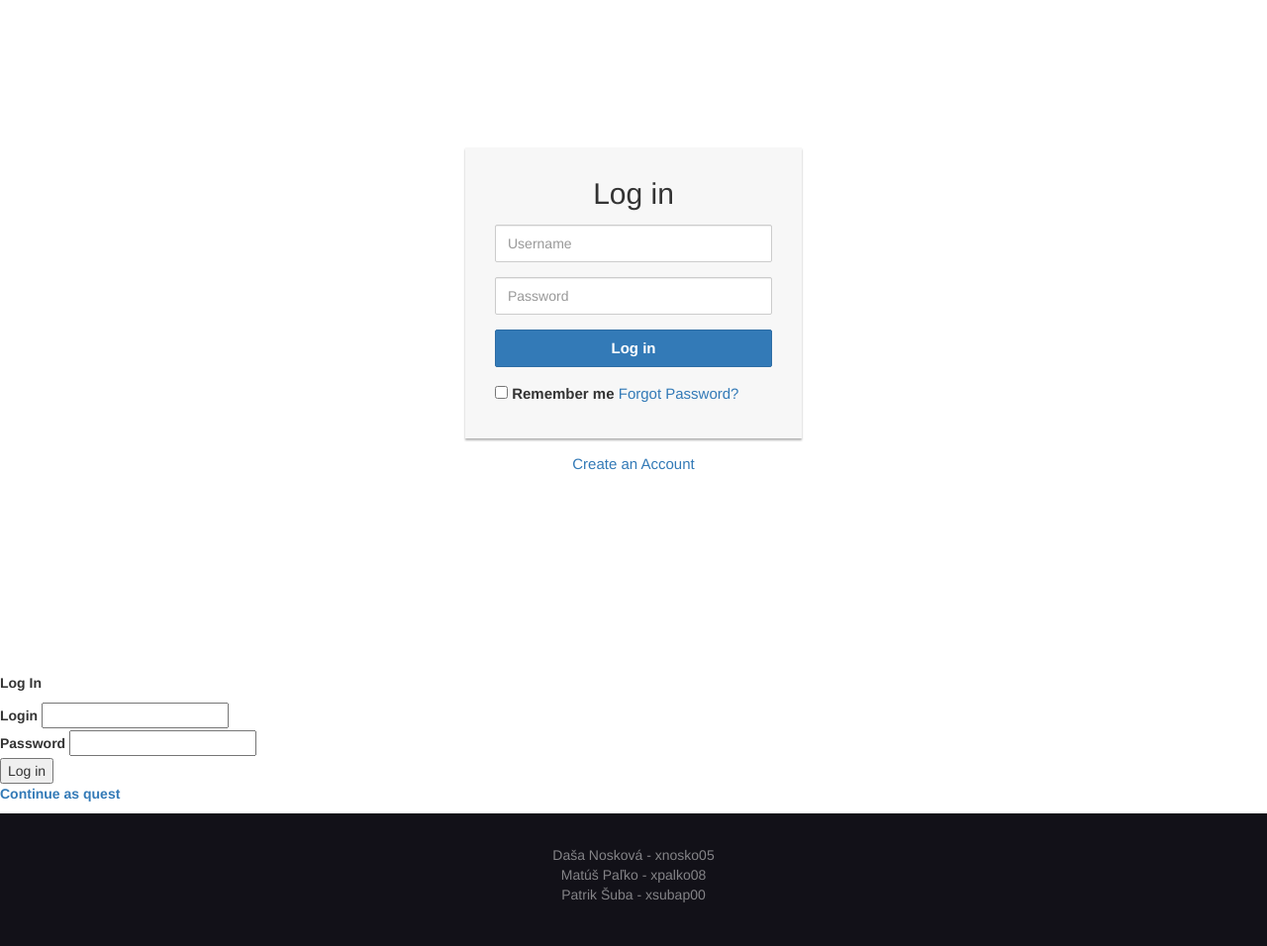
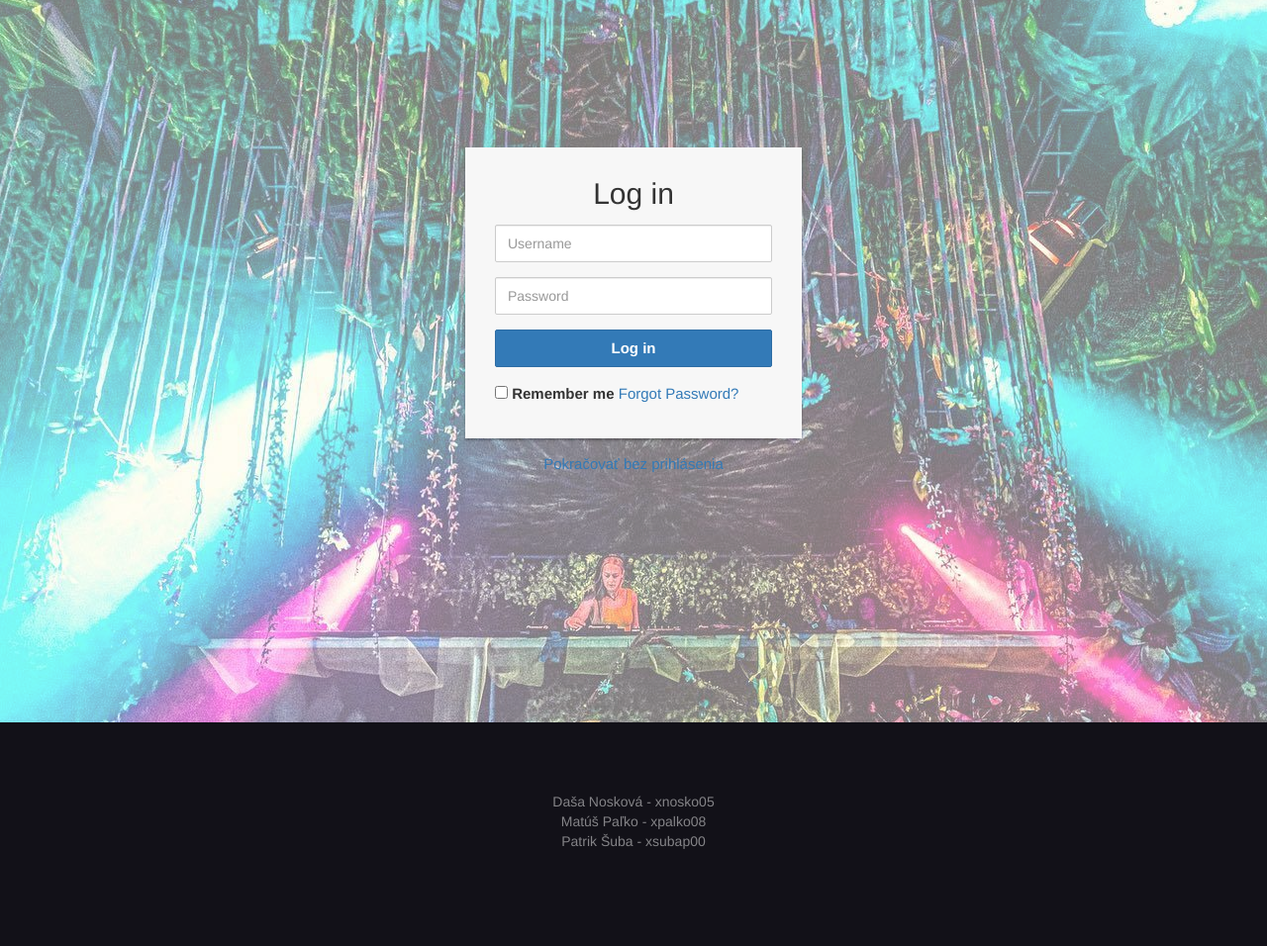
Before and after one commit to palko08/IIS20, a PHP site: page /signin.php in a window 1280 px wide. Shown: the part 51-1007 px from the top of the page at 99% size. After the commit the page ends 909 px from the top, so only its background shows below. Run offline with PHP 8.4, Linux system fonts and the light colour scheme.

Commit message:
sign in page

```diff
--- a/common.php
+++ b/common.php
@@ -11,10 +11,13 @@
 			<title>IIS Projekt 2020</title>
 			<meta name="viewport" content="width=device-width, initial-scale=1">
 			<link rel="stylesheet" href="https://maxcdn.bootstrapcdn.com/bootstrap/3.4.1/css/bootstrap.min.css">
+			<link rel="stylesheet" href="styling.css">
 			<script src="https://ajax.googleapis.com/ajax/libs/jquery/3.5.1/jquery.min.js"></script>
 		<script src="https://maxcdn.bootstrapcdn.com/bootstrap/3.4.1/js/bootstrap.min.js"></script>
 		</head>
 		<body>
+		<div id="page-container">
+          <div id="content-wrap">
   		<header>
 			<!-- Navigation bar -->
 		<nav class="navbar navbar-default navbar-fixed-top">
@@ -37,22 +40,13 @@
 	function make_footer()
 	{
 	?>
+	    </div>
 		<footer class="text-center">
            <p>Daša Nosková - xnosko05<br/>Matúš Paľko - xpalko08<br/>Patrik Šuba - xsubap00</p>
-        </footer>
+		</footer>
+		</div>
       </body>
-      <style>
-          .container-fluid{
-             background-color: rgb(18, 17, 24);
-             color: whitesmoke;
-          }
-          /* Add a dark background color to the footer */
-          footer {
-			background-color: rgb(18, 17, 24);;
-			color: rgba(245, 245, 245,0.5);
-			padding: 32px;
-          }
-     </style>
+
     </html>
 	<?php
 	}
--- a/index.php
+++ b/index.php
@@ -4,7 +4,7 @@
 	make_header();
  ?>
 
-<main>
+<main class="main">
 <!-- Carousel -->
 <div id="theCarousel" class="carousel slide" data-ride="carousel">
     <ol class="carousel-indicators">
--- a/login.php
+++ b/login.php
@@ -8,7 +8,7 @@ make_header();
 
 <?php
 
-$login = $_POST['login'];
+$login = $_POST['username'];
 $password = $_POST['password'];
 
 if (($login == 'subik' && $password == '123') || ($login == 'admin' && $password == '123')) {
--- a/signin.php
+++ b/signin.php
@@ -3,40 +3,25 @@
 
 	make_header();
  ?>
-
-<style>
-.login-form {
-    width: 340px;
-    margin: 200px auto;
-  	font-size: 15px;
-}
-.login-form form {
-    margin-bottom: 15px;
-    background: #f7f7f7;
-    box-shadow: 0px 2px 2px rgba(0, 0, 0, 0.3);
-    padding: 30px;
-}
-.login-form h2 {
-    margin: 0 0 15px;
-}
-.form-control, .btn {
-    min-height: 38px;
-    border-radius: 2px;
-}
-.btn {
-    font-size: 15px;
-    font-weight: bold;
-}
-</style>
-<body>
+ <?php
+ if (isset($_SESSION['user'])) {
+ 	echo 'Current user: <strong>' . $_SESSION['user'] . '</strong>';
+ 	echo '<p><a href="admin.php">Go to admin page</a>';
+ 	echo '<p><a href="logout.php">Logout</a>';
+ }
+ else {
+ 	?>
+<body class="signin">
 <div class="login-form">
-    <form action="/examples/actions/confirmation.php" method="post">
+    <form action="login.php" method="post">
         <h2 class="text-center">Log in</h2>
         <div class="form-group">
-            <input type="text" class="form-control" placeholder="Username" required="required">
+            <input type="text" class="form-control" placeholder="Username" required="required"
+                   name="username" id="username">
         </div>
         <div class="form-group">
-            <input type="password" class="form-control" placeholder="Password" required="required">
+            <input type="password" class="form-control" placeholder="Password" required="required"
+                   name="password" id="password">
         </div>
         <div class="form-group">
             <button type="submit" class="btn btn-primary btn-block">Log in</button>
@@ -46,34 +31,11 @@
             <a href="#" class="float-right">Forgot Password?</a>
         </div>
     </form>
-    <p class="text-center"><a href="#">Create an Account</a></p>
+    <p class="text-center"><a href="festivals.php">Pokračovať bez prihlásenia</a></p>
 </div>
 </body>
 
-
-
-<?php
- if (isset($_SESSION['user'])) {
- 	echo 'Current user: <strong>' . $_SESSION['user'] . '</strong>';
- 	echo '<p><a href="admin.php">Go to admin page</a>';
- 	echo '<p><a href="logout.php">Logout</a>';
- }
- else {
- 	?>
- 		<p><strong>Log In</strong>
- 		<div>
- 			<form action="login.php" method="post">
- 				<label for="login">Login</label>
- 				<input type="text" name="login" id="login"><br>
-
- 				<label for="password">Password</label>
- 				<input type="password" name="password" id="password"><br>
-
- 				<input type="submit" value="Log in">
- 			</form>
- 		</div>
-         <p><a href="festivaly.php"><strong>Continue as quest</strong></a>
  <?php
-}
+  }
 	make_footer();
  ?>
--- /dev/null
+++ b/styling.css
@@ -0,0 +1,67 @@
+.container-fluid{
+    background-color: rgb(18, 17, 24);
+    color: whitesmoke;
+ }
+ /* Add a dark background color to the footer */
+ footer {
+   background-color: rgb(18, 17, 24);;
+   color: rgba(245, 245, 245,0.5);
+   height: 200px;
+   padding: 70px 0;
+   clear: both;
+   position: relative;
+   bottom:0px;
+   width: 100%;
+   margin-top: 0px;
+ }
+
+ /* Carousel Styling */
+.slide1{
+    background-image: url(img/lir.jpg);
+    height: 1000px;
+    background-repeat: no-repeat;
+    background-position: center;
+    background-size: cover;
+  }
+  .slide2{
+    background-image: url(img/lir2.jpg);
+    height: 1000px;
+    background-repeat: no-repeat;
+    background-position: center;
+    background-size: cover;
+  }
+  .slide3{
+    background-image: url(img/lir3.jpg);
+    height: 1000px;
+    background-repeat: no-repeat;
+    background-position: center;
+    background-size: cover;
+  }
+  .login-form {
+    width: 340px;
+    margin: 200px auto;
+    margin-bottom: 250px;
+    font-size: 15px;
+    background-size: auto;
+}
+.login-form form {
+    margin-bottom: 15px;
+    background: #f7f7f7;
+    box-shadow: 0px 2px 2px rgba(0, 0, 0, 0.3);
+    padding: 30px;
+}
+.login-form h2 {
+    margin: 0 0 15px;
+}
+.form-control, .btn {
+    min-height: 38px;
+    border-radius: 2px;
+}
+.btn {
+    font-size: 15px;
+    font-weight: bold;
+}
+.signin{
+    background-image: url(img/signin.png);
+    background-position-x: center;
+}
```
Also changed, not shown: img/signin.png (added).
